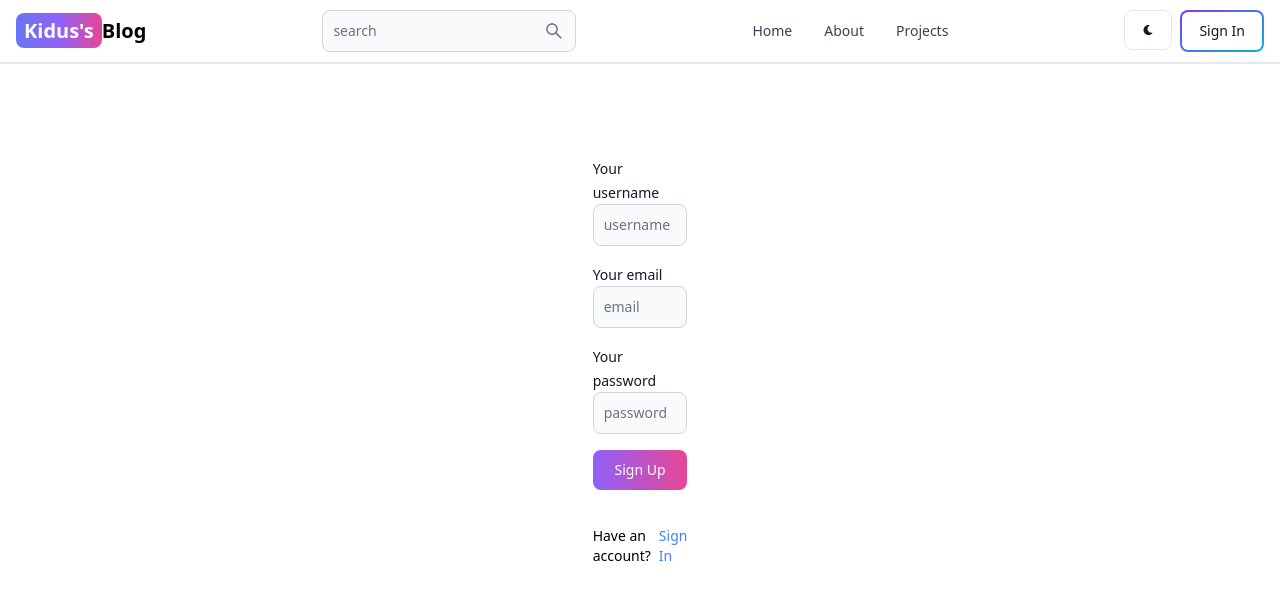
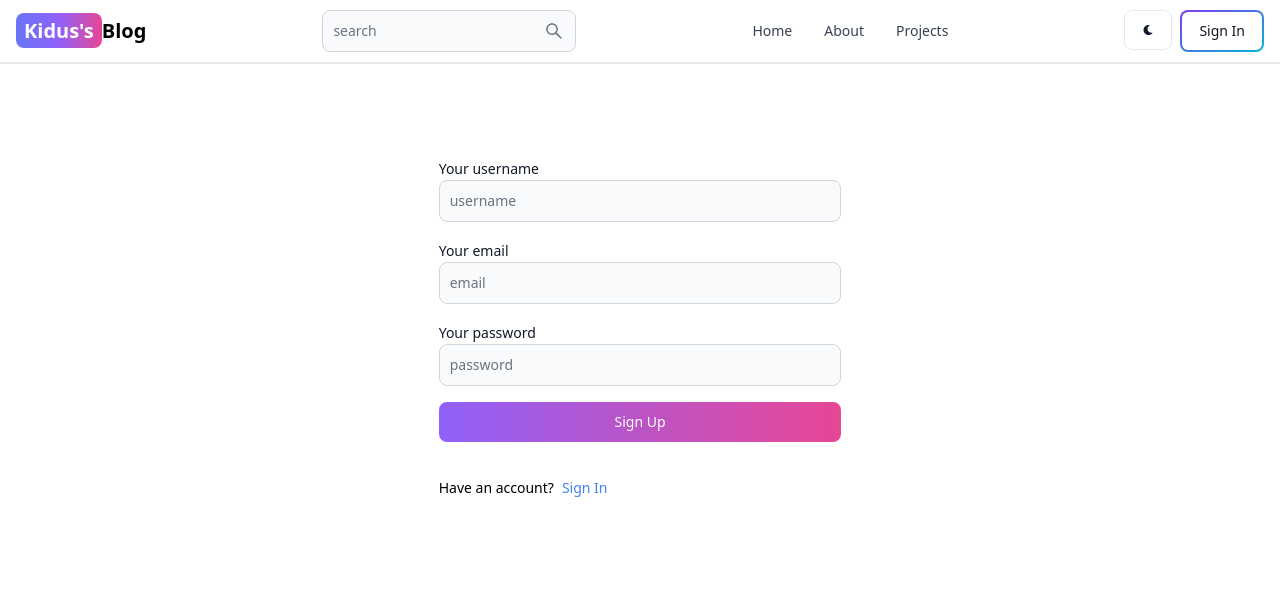
Before and after one commit to poseidon2022/MERN-Blog, a React (Create React App) app in the folder frontend/: page /sign-up in a window 1280 px wide. Shown: the top 600 px of the page. Built offline with nearby package versions, Linux system fonts and the light colour scheme.

Commit message:
little edit

```diff
--- a/frontend/src/Pages/Signup.js
+++ b/frontend/src/Pages/Signup.js
@@ -2,10 +2,9 @@ import {Label, TextInput, Button} from "flowbite-react"
 import {Link} from "react-router-dom"
 export default function Signup() {
     return (
-        <div className = "mt-20">
-            <div className = "flex p-3 mx-auto flex-col lg:items-center lg:w-10">
-                <div>
-                    <form className="flex flex-col gap-4">
+        <div className = "mt-20 max-w-full">
+            <div className = "flex p-3 mx-auto flex-col lg:w-1/3">
+                <form className="flex flex-col gap-4 max-w-full">
                     <div>
                         <Label value = "Your username"></Label>
                         <TextInput type = "text" placeholder = "username" id = "username" />
@@ -28,6 +27,5 @@ export default function Signup() {
                 </form>
             </div>
         </div>
-        </div>
     )
 }
```
Lines whose indentation alone changed are shown as unchanged.
